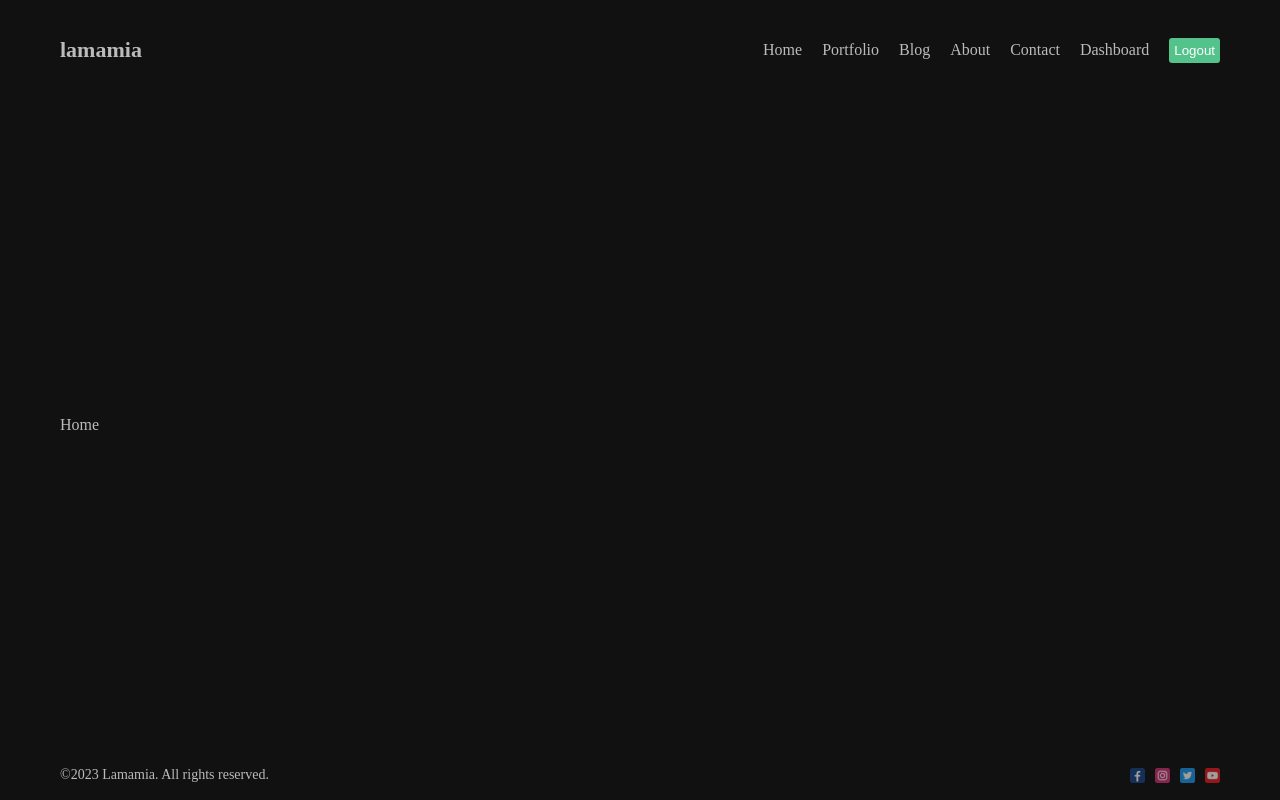
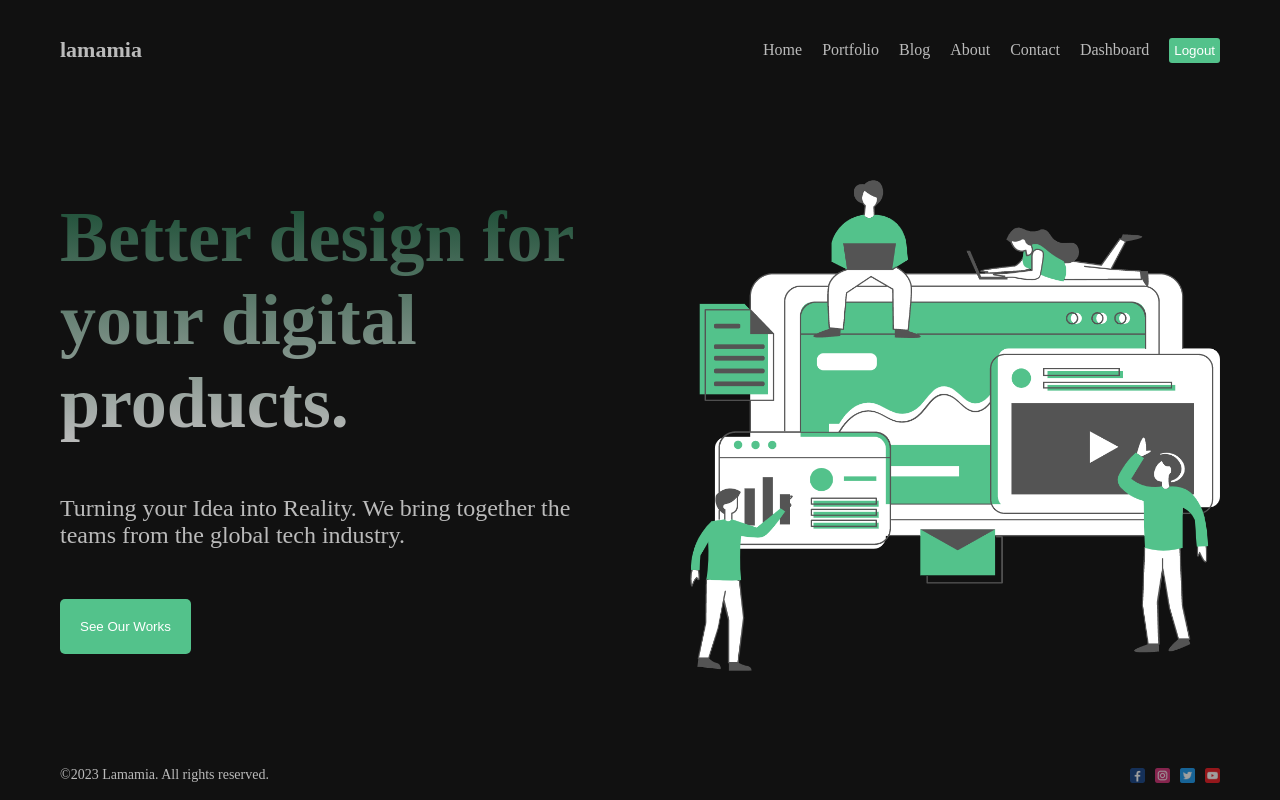
Before and after one commit to bashidagha/lamamia, a Next.js app: page / in a window 1280 px wide. Built offline with nearby package versions, Linux system fonts and the light colour scheme.

Commit message:
design hero

```diff
--- /dev/null
+++ b/src/app/page.module.css
@@ -0,0 +1,40 @@
+.container {
+    display: flex;
+    align-items: center;
+    gap: 100px;
+}
+
+.item {
+    flex: 1;
+    display: flex;
+    flex-direction: column;
+    gap: 50px;
+}
+
+.title {
+    font-size: 72px;
+    background: linear-gradient(to bottom, #194c33, #bbb);
+    -webkit-background-clip: text;
+    -webkit-text-fill-color: transparent;
+}
+
+.desc {
+    font-size: 24px;
+    font-weight: 300;
+}
+
+.button {
+    padding: 20px;
+    cursor: pointer;
+    background-color: #53c28b;
+    border: none;
+    border-radius: 5px;
+    width: max-content;
+    color: white;
+}
+
+.img {
+    width: 100%;
+    height: 500px;
+    object-fit: cover;
+}
--- a/src/app/page.tsx
+++ b/src/app/page.tsx
@@ -1,9 +1,23 @@
-import Image from 'next/image'
+import Image from 'next/image';
+import Hero from 'public/hero.png';
+import styles from './page.module.css';
 
 export default function Home() {
-  return (
-    <div>
-      Home
-    </div>
-  )
+    return (
+        <div className={styles.container}>
+            <div className={styles.item}>
+                <h1 className={styles.title}>
+                    Better design for your digital products.
+                </h1>
+                <p className={styles.desc}>
+                    Turning your Idea into Reality. We bring together the teams
+                    from the global tech industry.
+                </p>
+                <button className={styles.button}>See Our Works</button>
+            </div>
+            <div className={styles.item}>
+                <Image src={Hero} alt='' className={styles.img} />
+            </div>
+        </div>
+    );
 }
```
